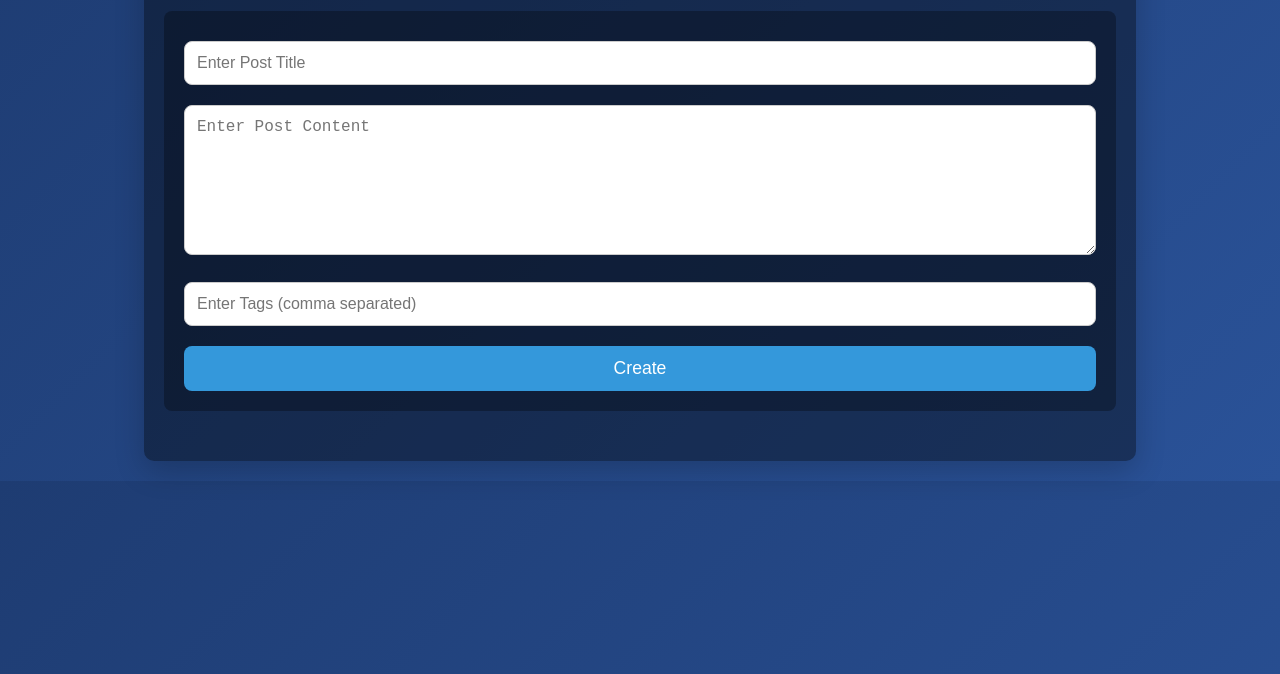
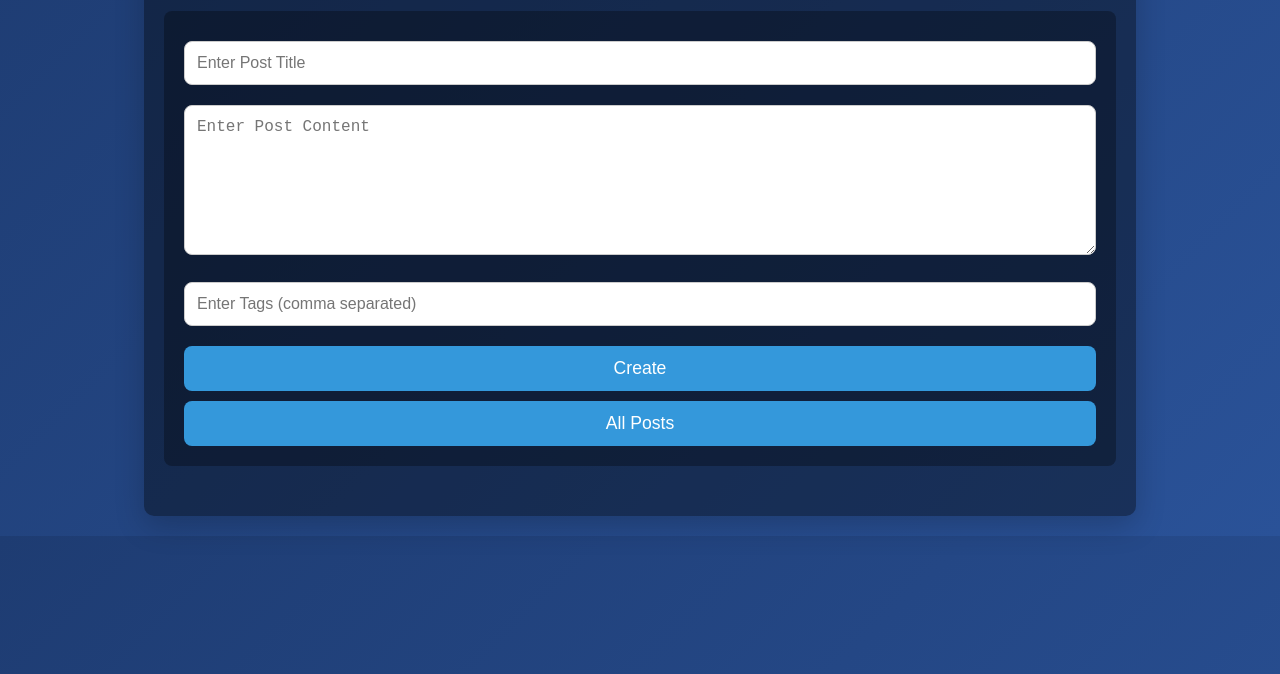
Before and after one commit to Abinesh-sys/Go_CURD, a plain HTML site: page views/index.html in a window 1280 px wide. Shown: the part 126-800 px from the top of the page. Drawn offline with Linux system fonts and the light colour scheme.

Commit message:
Create update.html add and add back button in allpost and get  the output

```diff
--- a/views/index.html
+++ b/views/index.html
@@ -14,6 +14,7 @@
             <textarea id="body" name="body" placeholder="Enter Post Content" required></textarea><br>
             <input type="text" id="taglist" name="taglist" placeholder="Enter Tags (comma separated)"><br>
             <button type="submit">Create</button>
+            <button onclick="window.location.href='/allpost'">All Posts</button>
         </form>
 
     </div>
```
Also changed, not shown: views/allpost.html (+1 -0 lines).
